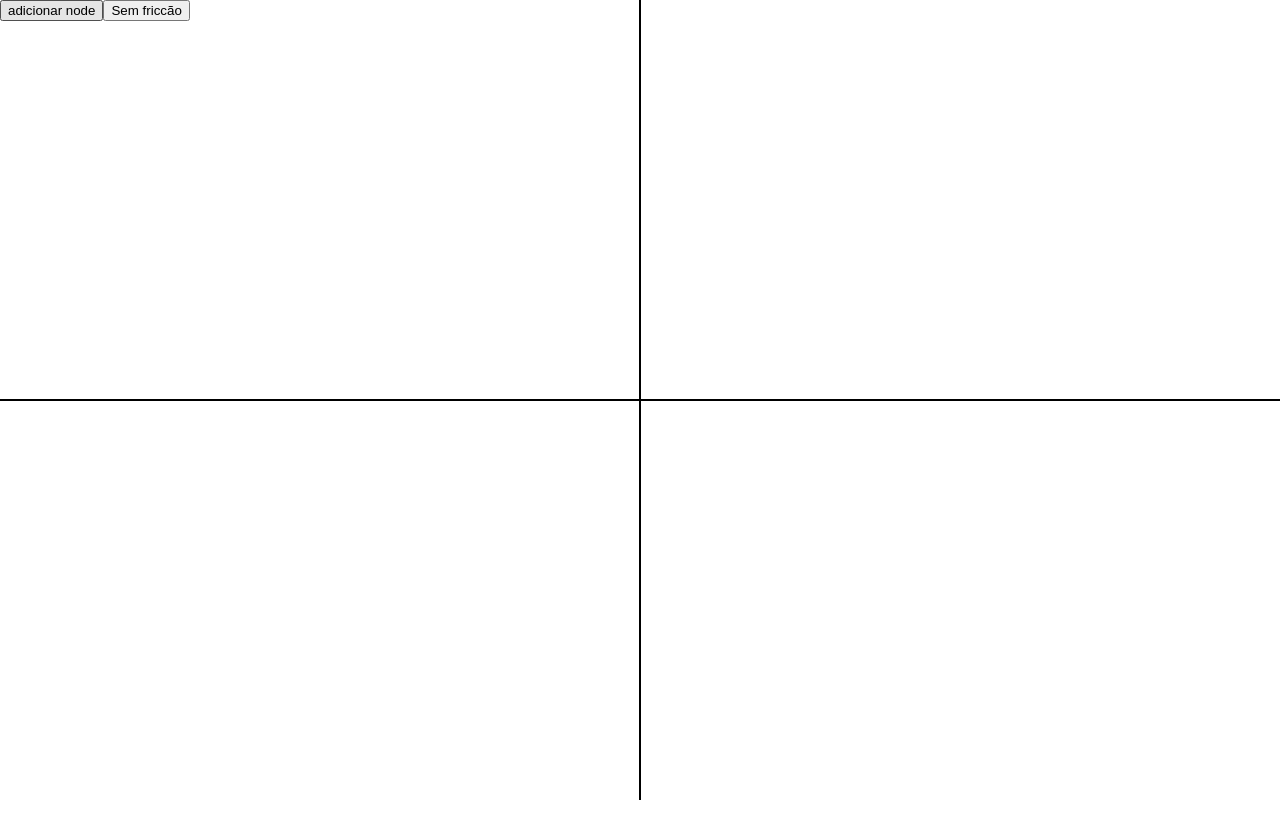
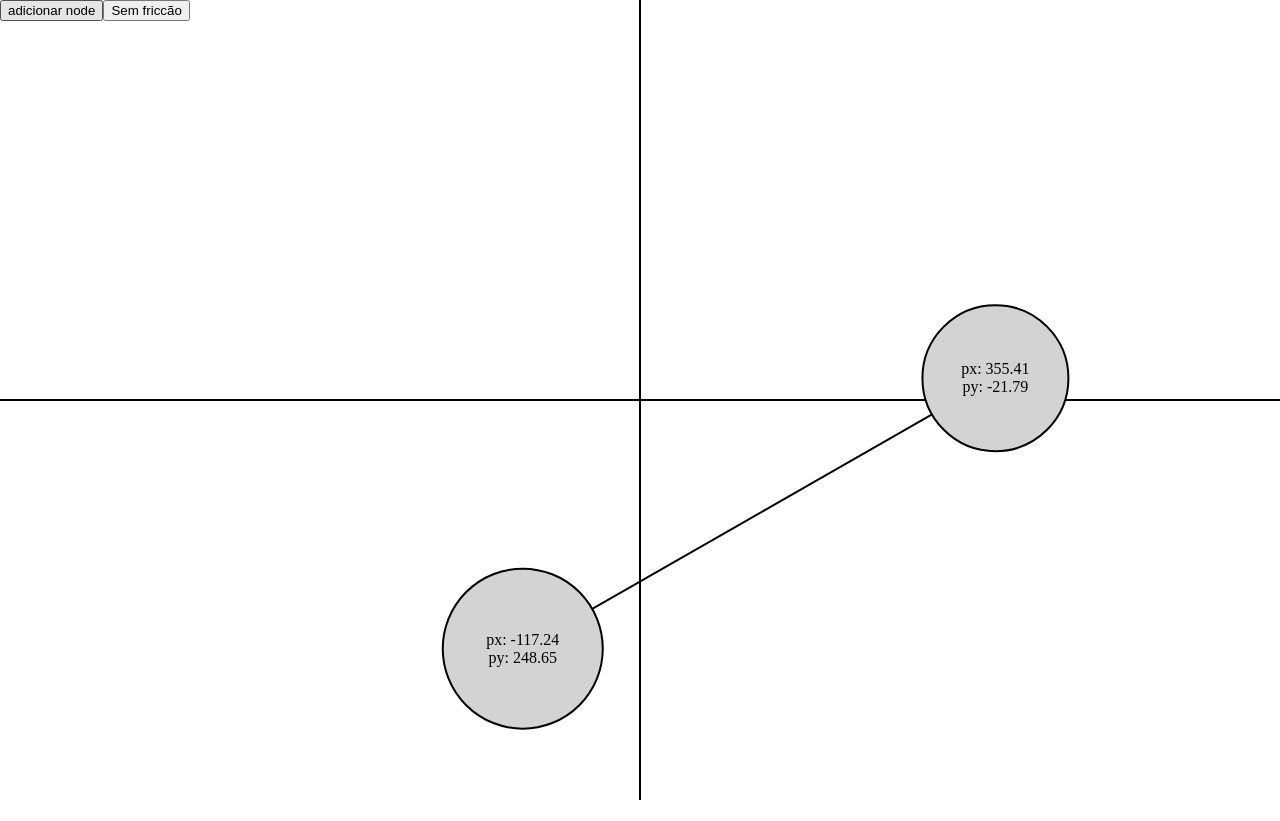
Before and after one commit to Sousa22ko/unflow, an Angular app: page / in a window 1280 px wide. Built offline with nearby package versions, Linux system fonts and the light colour scheme.

Commit message:
adicionado vertex inicial

```diff
--- a/src/app/flow-board/flow-board.component.html
+++ b/src/app/flow-board/flow-board.component.html
@@ -1,4 +1,5 @@
 <div id="board" #board class="board board-size">
   <div class="center"></div>
-  <app-flow-node *ngFor="let node of flowNodes" [data]="node" (pan)="panEvent($event, node)" (panend)="onPanEnd($event, node)" (mousedown)="click($event, node)"></app-flow-node>
+  <app-flow-node *ngFor="let node of flowNodes" [data]="node" (pan)="panEvent($event, node)" (panend)="onPanEnd($event, node)" (mousedown)="click($event, node)"/>
+  <app-flow-vertex class="z" *ngFor="let vertex of flowVertex" [data]="vertex"/>
 </div>
--- a/src/app/flow-board/flow-board.component.scss
+++ b/src/app/flow-board/flow-board.component.scss
@@ -8,6 +8,9 @@
 
 }
 
+.z{
+  z-index: -1;
+}
 
 .center::before,
 .center::after {
--- a/src/app/flow-board/flow-board.component.ts
+++ b/src/app/flow-board/flow-board.component.ts
@@ -7,10 +7,12 @@ import { Vector } from '../infraestructure/vector.model';
 import { rnd } from '../infraestructure/rng.util';
 import { FrictionService } from '../friction.service';
 import { FrictionMode } from '../infraestructure/frictionMode.model';
+import { Vertex } from '../infraestructure/vertex.model';
+import { VertexComponent } from "../vertex/vertex.component";
 
 @Component({
   selector: 'app-flow-board',
-  imports: [FlowNodeComponent, NgFor],
+  imports: [FlowNodeComponent, NgFor, VertexComponent],
   providers: [NodeService],
   templateUrl: './flow-board.component.html',
   styleUrl: './flow-board.component.scss'
@@ -20,31 +22,64 @@ export class FlowBoardComponent implements AfterViewInit {
   @ViewChild('board') flowBoard: any;
 
   flowNodes: nodeType[] = [];
+  flowVertex: Vertex[] = []
+
   boardHeight = 400;
   boardWidth = 800;
   frictionMode: FrictionMode;
   frictionFactor = 0.9999;
 
 
-  constructor(private nodeService: NodeService, private cdRef: ChangeDetectorRef, private frictionService: FrictionService) { }
+  constructor(private nodeService: NodeService, private cdRef: ChangeDetectorRef, private frictionService: FrictionService) {
+
+    let node1: nodeType = createNodeHelperOptions({ id: this.nodeService.getUniqueId(), position: { x: 300, y: 200 }, velocity: { x: 2, y: 7 } })
+    let node2: nodeType = createNodeHelperOptions({ id: this.nodeService.getUniqueId(), position: { x: 300, y: -200 }, velocity: { x: -9, y: 2 } })
+    let vertexNovo: Vertex = {id: 1, node1, node2, type: 0}
+    node1.vertex.push(vertexNovo)
+    node2.vertex.push(vertexNovo)
+    // precisa?
+    vertexNovo.node1 = node1
+    vertexNovo.node2 = node2;
+
+    this.flowNodes.push(node1);
+    this.flowNodes.push(node2);
+    this.flowVertex.push(vertexNovo)
+  }
 
   adicionarNode() {
-    this.flowNodes.push(createNodeHelperOptions({ id: this.nodeService.getUniqueId(), velocity: { x: 100, y: 250 } }));
-    //, velocity: {x: 1, y: 2}
-  }
+    this.flowNodes.push(createNodeHelperOptions({ id: this.nodeService.getUniqueId(), velocity: { x: 10, y: 25 } }));
+    // , velocity: {x: 1, y: 2}
 
-  switchFrictionMode() {
+    if (this.flowNodes.length % 2 == 0) {
+      console.log("2")
+      let node1 = this.flowNodes[this.flowNodes.length - 2]
+      let node2 = this.flowNodes[this.flowNodes.length - 1]
+      let vertex: Vertex = { id: 1,  node1, node2 , type: 0 }
+      console.log(vertex)
+      node1.vertex.push(vertex)
+      node2.vertex.push(vertex)
 
+      this.accessNode(this.flowNodes[this.flowNodes.length - 2], n => {
+        n = node1;
+      })
+
+      this.accessNode(this.flowNodes[this.flowNodes.length - 1], n => {
+        n = node2;
+      })
+      this.flowVertex.push(vertex)
+    }
   }
 
   ngAfterViewInit(): void {
     this.boardHeight = this.flowBoard.nativeElement.offsetHeight / 2;
     this.boardWidth = this.flowBoard.nativeElement.offsetWidth / 2;
+    console.log(this.boardWidth*2, this.boardHeight*2)
     this.animate();
   }
 
   private animate(): void {
     this.flowNodes = this.flowNodes.map(node => this.updatePosition(node));
+    this.flowNodes = this.flowNodes.map(node => this.updateVertexPosition(node));
     this.checkAllColisions();
     this.cdRef.detectChanges();
     this.applyFricction();
@@ -61,6 +96,27 @@ export class FlowBoardComponent implements AfterViewInit {
       x: node.position.x + node.velocity.x,
       y: node.position.y + node.velocity.y
     }
+
+    return node;
+  }
+
+  private updateVertexPosition(node: nodeType): nodeType {
+    node.vertex.map(vertex => {
+      if (vertex.node1.id == node.id) {
+        vertex.node1 = node
+      }
+      if (vertex.node2.id == node.id) {
+        vertex.node2 = node
+      }
+
+      this.flowVertex.map(vertexList => {
+        if(vertex.id == vertexList.id) {
+          return vertex; // novo vertex atualizado
+        }
+        return vertexList
+      })
+    })
+
 
     return node;
   }
@@ -130,6 +186,7 @@ export class FlowBoardComponent implements AfterViewInit {
   }
 
   private applyFricction(): void {
+
     this.frictionMode = this.frictionService.getCurrentFrictionMode();
     if (this.frictionMode.value == 0) { return } // sem fricção
     if (this.frictionMode.value == 1) { // fricção fixa
@@ -147,6 +204,7 @@ export class FlowBoardComponent implements AfterViewInit {
         node.velocity.x *= friction;
         node.velocity.y *= friction;
 
+        this.cdRef.detectChanges();
         return node;
       });
     }
--- a/src/app/flow-node/flow-node.component.html
+++ b/src/app/flow-node/flow-node.component.html
@@ -8,29 +8,34 @@
       this.data()?.id
     }}
   </div> -->
-  <div>
+
+  <!-- velocidade -->
+  <!-- <div>
     vx: {{ (this.data()?.velocity!.x).toFixed(2) }}
   </div>
   <div>
     vy: {{ (this.data()?.velocity!.y).toFixed(2) }}
-  </div>
+  </div> -->
 
-
-  <div>
+  <!-- offset -->
+  <!-- <div>
     ox: {{ (this.data()?.positionOffset!.x).toFixed(2) }}
   </div>
   <div>
     oy: {{ (this.data()?.positionOffset!.y).toFixed(2) }}
-  </div>
+  </div>-->
 
+  <!-- momentum -->
+  <!--
   <div>
     m: {{ this.data()?.momentum }}
-  </div>
+  </div> -->
 
-  <!-- <div>
+  <!-- posição -->
+  <div>
     px: {{ (this.data()?.position!.x).toFixed(2) }}
   </div>
   <div>
     py: {{ (this.data()?.position!.y).toFixed(2) }}
-  </div> -->
+  </div>
 </div>
--- a/src/app/infraestructure/nodeType.model.ts
+++ b/src/app/infraestructure/nodeType.model.ts
@@ -1,14 +1,15 @@
 import { rnd } from "./rng.util";
 import { Vector } from "./vector.model";
+import { Vertex } from "./vertex.model";
 
 export interface nodeType {
-
   id: number;
   position: Vector;
   positionOffset: Vector;
   velocity: Vector;
   momentum: number;
   radius: number;
+  vertex: Vertex [];
 }
 
 export interface NodeOption {
@@ -18,9 +19,10 @@ export interface NodeOption {
   velocity?: Vector;
   momentum?: number;
   radius?: number;
+  vertex?: Vertex [];
 }
 
-export function createNodeHelper(id?: number, position?: Vector, velocity?: Vector, radius?: number): nodeType {
+export function createNodeHelper(id?: number, position?: Vector, velocity?: Vector, radius?: number, vertex?: Vertex[]): nodeType {
   return {
     id: id ?? -1,
     // position: position ?? { x: rnd(-400, 400), y: rnd(-400, 400) },
@@ -29,7 +31,8 @@ export function createNodeHelper(id?: number, position?: Vector, velocity?: Vect
     momentum: 0,
     // velocity: velocity ?? { x: rnd(-2, 2), y: rnd(-2, 2) },
     velocity: velocity ?? { x: 0, y: 0 },
-    radius: radius ?? rnd(100, 200)
+    radius: radius ?? rnd(100, 200),
+    vertex: vertex ?? []
   };
 }
 
@@ -41,6 +44,7 @@ export function createNodeHelperOptions(option: NodeOption): nodeType {
     positionOffset: { x: 0, y: 0 },
     momentum: 0,
     velocity: option.velocity ?? { x: 0, y: 0 },
-    radius: option.radius ?? rnd(100, 200)
+    radius: option.radius ?? rnd(100, 200),
+    vertex: option.vertex ?? []
   };
 }
--- /dev/null
+++ b/src/app/vertex/vertex.component.html
@@ -0,0 +1,13 @@
+<svg class="lineboard" #svg>
+  <line [attr.x1]="data()!.node1.position.x + (width/2)" [attr.y1]="data()!.node1.position.y + (heigh/2)"
+        [attr.x2]="data()!.node2.position.x + (width/2)" [attr.y2]="data()!.node2.position.y + (heigh/2)"
+        stroke="black" stroke-width="2" />
+</svg>
+<!-- <div class="info">
+  {{data()!.node1.position.x}}
+  {{data()!.node1.position.y}}
+  {{data()!.node2.position.x}}
+  {{data()!.node2.position.y}}
+  {{ heigh }}
+  {{ width }}
+</div> -->
--- /dev/null
+++ b/src/app/vertex/vertex.component.scss
@@ -0,0 +1,11 @@
+.lineboard {
+  // absolute top-0 left-0 w-full h-full pointer-events-none
+  // height: 2px;
+  // width: 2px;
+  z-index: -1;
+  pointer-events: none;
+  position: absolute;
+  top: 0px;
+  width: 100%;
+  height: 100%;
+}
--- /dev/null
+++ b/src/app/vertex/vertex.component.ts
@@ -0,0 +1,24 @@
+import { AfterViewInit, Component, ElementRef, input, ViewChild } from '@angular/core';
+import { Vertex } from '../infraestructure/vertex.model';
+
+@Component({
+  selector: 'app-flow-vertex',
+  imports: [],
+  templateUrl: './vertex.component.html',
+  styleUrl: './vertex.component.scss'
+})
+export class VertexComponent implements AfterViewInit{
+
+  @ViewChild('svg') svgElement: ElementRef
+
+  data = input<Vertex>();
+  heigh = window.innerHeight
+  width = window.innerWidth
+
+  ngAfterViewInit(): void {
+    console.log(this.svgElement)
+    this.heigh = this.svgElement.nativeElement.clientHeight
+    this.width = this.svgElement.nativeElement.clientWidth
+  }
+
+}
```
Also changed, not shown: src/app/infraestructure/vertex.model.ts (added, +13 -0 lines), 1 other file (tests, documents, lock files or other folders).
